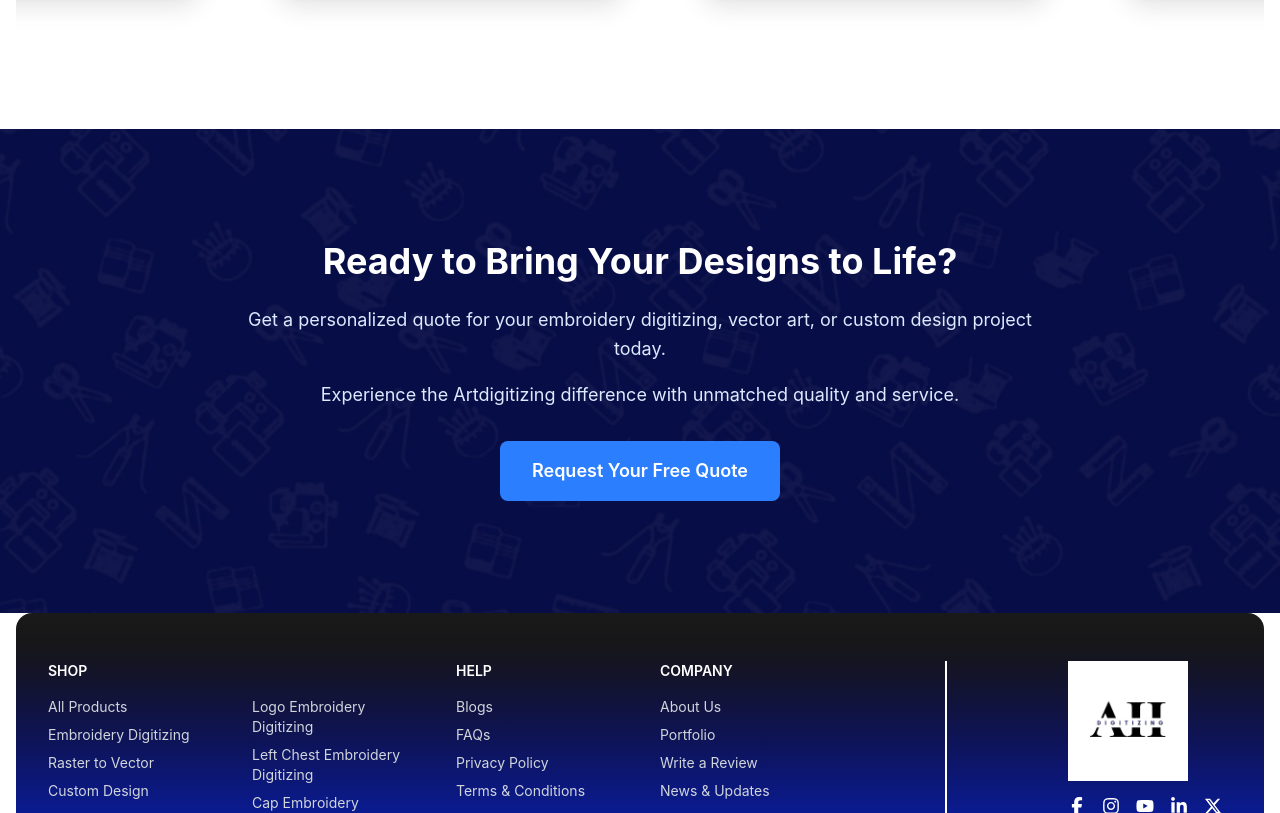
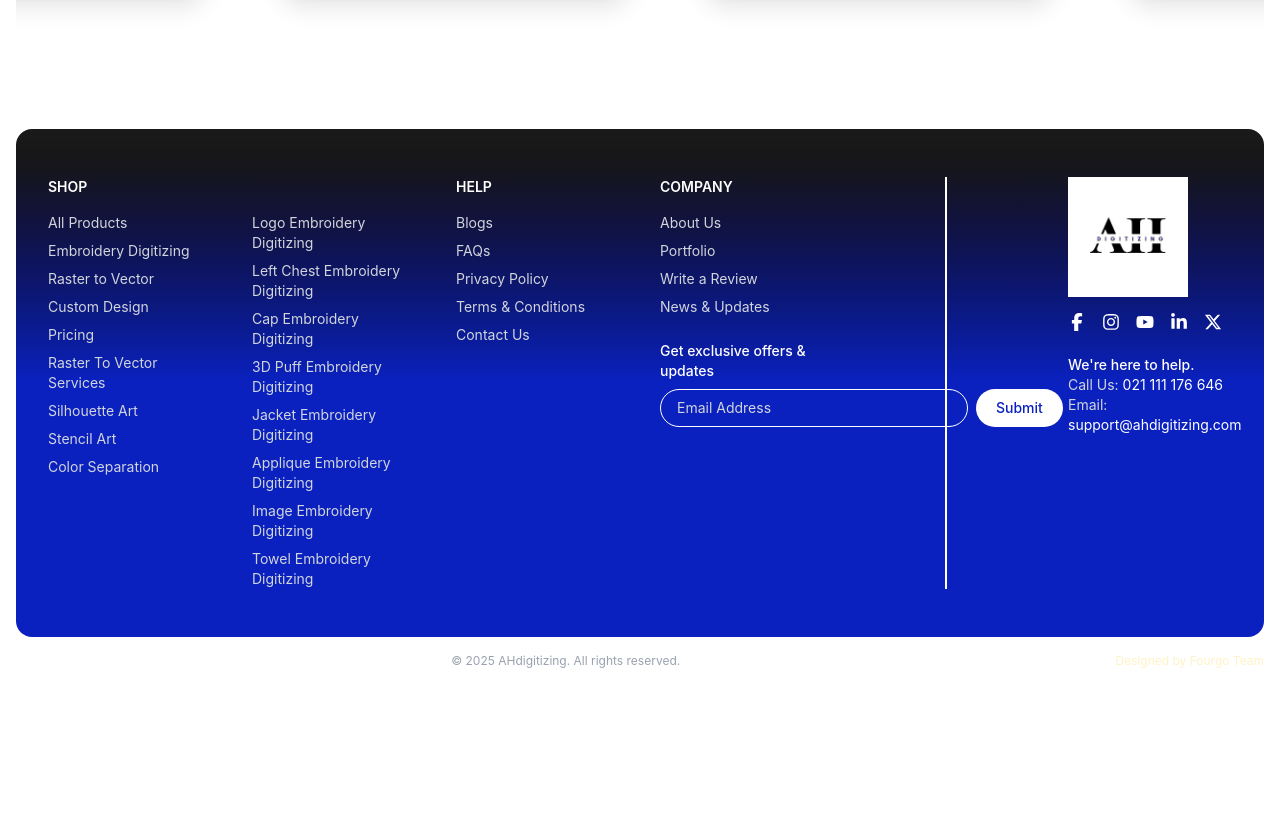
Before and after one commit to fourgoAgency/Ah-digitizing, a Next.js app: page /about-us in a window 1280 px wide. Shown: the part 4160-4973 px from the top of the page. After the commit the page ends 4853 px from the top, so only its background shows below. Built offline with nearby package versions, Linux system fonts and the light colour scheme.

Commit message:
Refactor about-us page component structure

```diff
--- a/app/about-us/page.tsx
+++ b/app/about-us/page.tsx
@@ -6,7 +6,6 @@ import MissionValuesSection from "@/components/about/MissionValuesSection";
 import ServicesSection from "@/components/about/ServicesSection";
 import JourneySection from "@/components/about/JourneySection";
 import TestimonialsSection from "@/components/about/TestimonialsSection";
-import CTASection from "@/components/about/CTASection";
 
 /* =======================
    DATA
@@ -42,7 +41,6 @@ export default function DigitizingLandingPage() {
       <ServicesSection />
       <JourneySection timeline={timeline} />
       <TestimonialsSection testimonials={testimonials} />
-      <CTASection />
     </div>
   );
 
```
